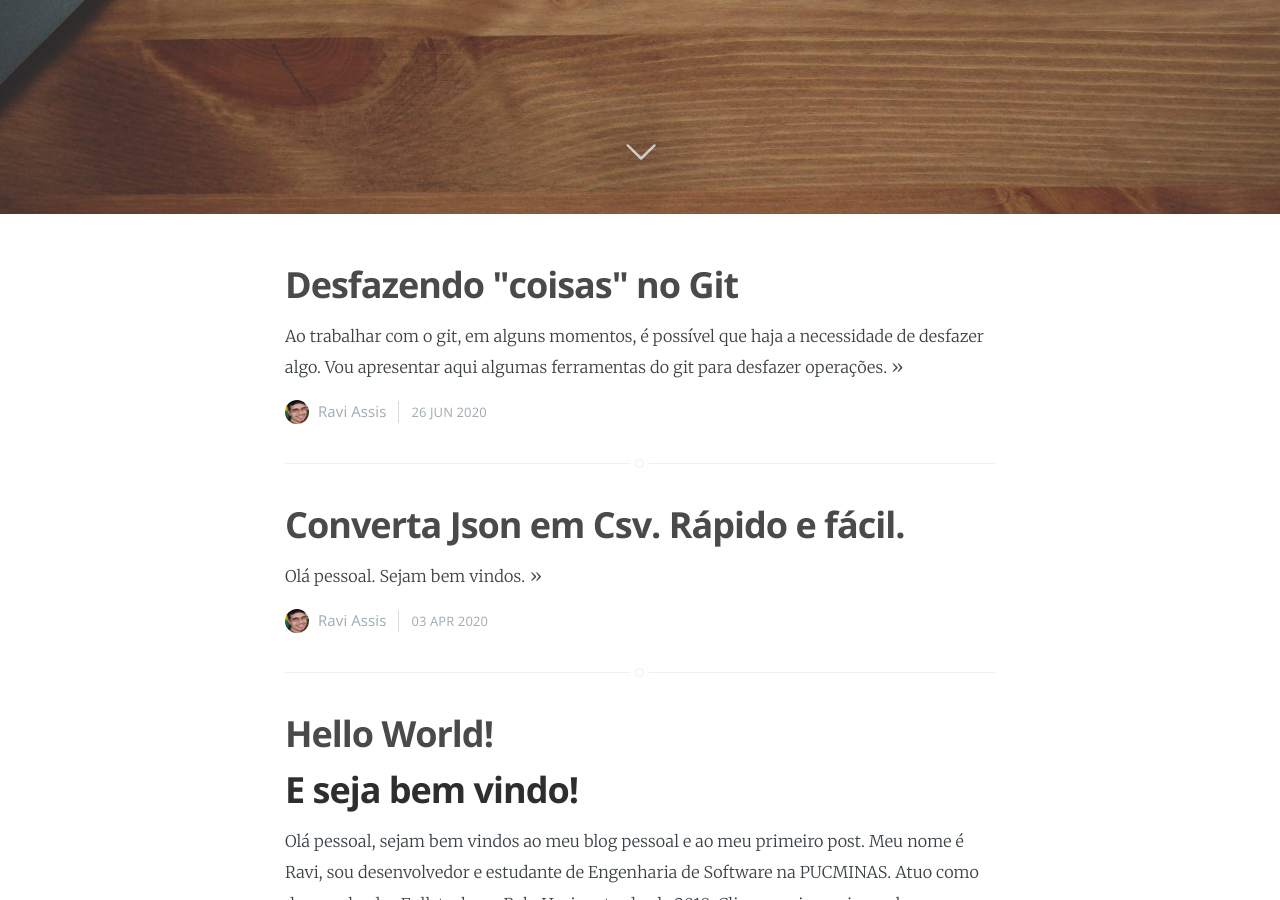
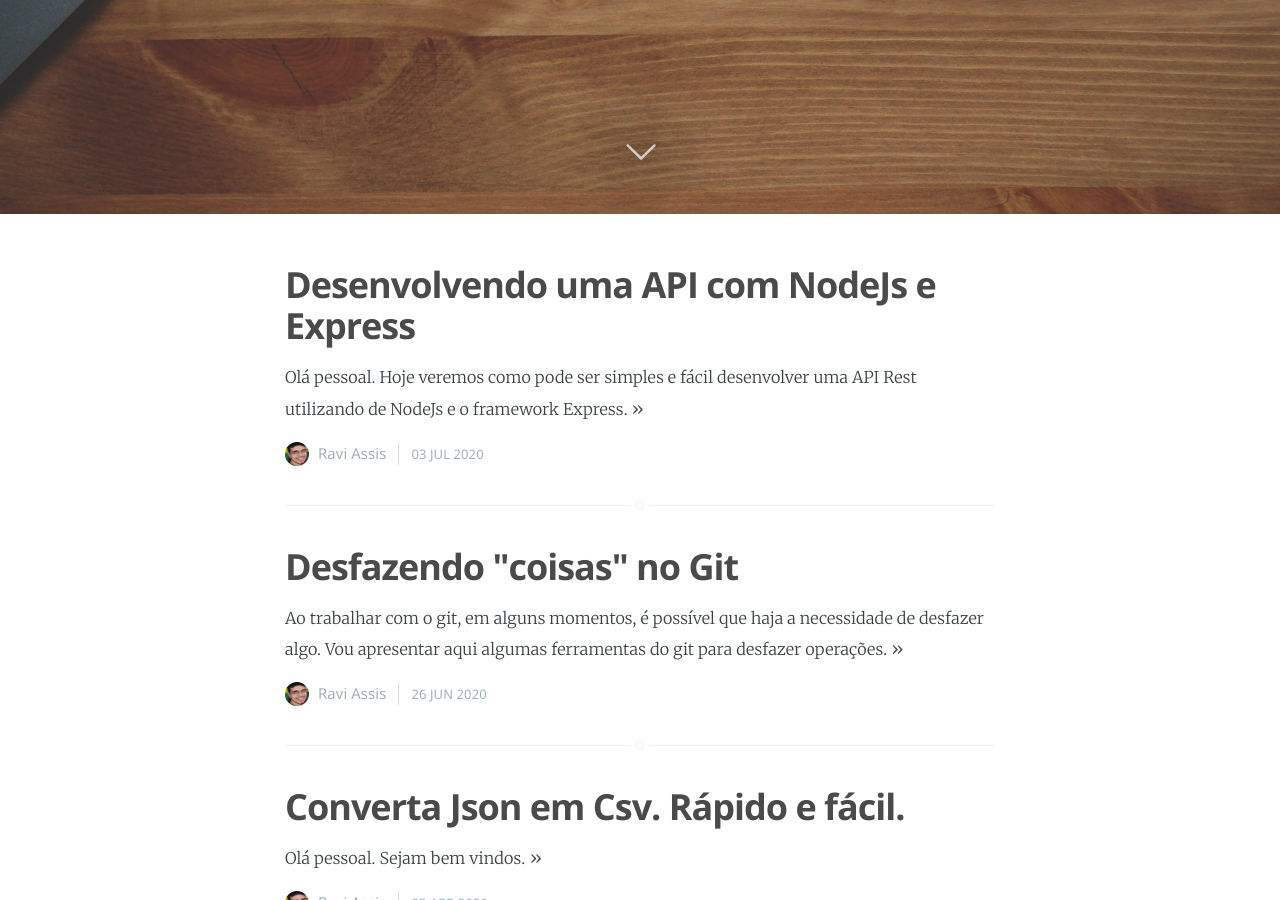
Before and after one commit to raviassis/raviassis.github.io, a Jekyll site: the page built from index.html, in a window 1280 px wide and 900 px high, scrolled down 686 px. Built offline with Jekyll 4.4.1, drawn with Linux system fonts in a browser that asks for light colours; the list of posts is cut into pages by our own code; some of the changed lines change nothing that is shown.

Commit message:
Artigo - Desenvolvendo uma api com nodejs e express

```diff
--- a/_config.yml
+++ b/_config.yml
@@ -11,6 +11,7 @@
 domain_name: 'https://raviassis.github.io/'
 google_analytics: 'UA-XXXXXXXX-X'
 gems: [jekyll-paginate]
+plugins: [jekyll-paginate]
 
 # Details for the RSS feed generator
 url:            'https://raviassis.github.io/'
--- /dev/null
+++ b/_posts/2020-06-28-desenvolvendo-uma-api-com-nodejs-e-express.html
@@ -0,0 +1,236 @@
+---
+layout: post
+title:  Desenvolvendo uma API com NodeJs e Express
+date:   2020-07-03 12:00:00
+---
+<p>
+    Olá pessoal. Hoje veremos como pode ser simples e fácil desenvolver uma API Rest utilizando de NodeJs e o framework
+    Express.
+</p>
+
+<p>
+    Antes de começar, vamos dar uma explicação rápida o que é cada um e como instalá-los.
+</p>
+
+<h2>O que é NodeJs?</h2>
+<p>
+    <a href="https://nodejs.org/pt-br/" target="_blank">NodeJs</a> é um ambiente de execução para JavaScript desenvolvido
+    com a engine V8 do Chrome. Ele foi projetado para o desenvolvimento de aplicações escaláveis em rede.
+</p>
+
+<h3>Instalação NodeJs</h3>
+<h4>Windows</h4>
+<p>
+    Acesse este <a href="https://nodejs.org/pt-br/download/" target="_blank">link</a> para acessar a página de downloads do
+    NodeJs. Baixe o instalador windows de acordo com a arquitetura do seu sistema (32 ou 64 bits).
+</p>
+
+<h4>Ubuntu</h4>
+<pre>
+# Using Ubuntu
+curl -sL https://deb.nodesource.com/setup_12.x | sudo -E bash -
+sudo apt-get install -y nodejs
+</pre>
+
+<h4>Outras distros Linux</h4>
+<p>
+    Neste <a href="https://nodejs.org/pt-br/download/package-manager/" target="_blank">link</a> à diversas opções de download
+    para outros sistemas. Você encontrará instaladores para diversas distros linux.
+</p>
+
+<h2>O que é Express</h2>
+<p>
+    O <a href="https://expressjs.com/pt-br/" target="_blank">Express</a> é um framework para aplicações web em node,
+    flexível e minimalista.
+</p>
+
+<h3>Instalação Express</h3>
+<p>
+    O Express é um pacote npm que instalamos como dependência nos projetos em nodejs. Vamos criar um projeto de exemplo
+    e instalá-lo como dependência.
+</p>
+<pre>
+$ mkdir example-express
+$ cd example-express
+</pre>
+<p>
+    Vamos inicializar o arquivo package.json em nosso projeto. Ele é o arquivo que armazena todas as dependências que um
+    pacote em node precisa. Saiba mais sobre package.json
+    <a href="https://docs.npmjs.com/files/package.json" target="_blank">aqui</a>.
+</p>
+<pre>
+$ npm init
+</pre>
+<p>
+    Será solicitado algumas informações como package name, version, description, etc. Vamos apenas confirmar as opções
+    padrão pressionando enter para cada solicitação.
+</p>
+<p>
+    Agora vamos instalar o Express.
+</p>
+<pre>
+$ npm install express
+</pre>
+
+<h4>Hello World Express</h4>
+<p>
+    Instalado o express no projeto, crie um arquivo index.js com o código abaixo.
+</p>
+<pre>
+var express = require('express');
+var app = express();
+
+app.get('/', function (req, res) {
+    res.send('Hello World!');
+});
+
+app.listen(3000, function () {
+    console.log('Example app listening on port 3000!');
+});
+</pre>
+<p>
+    O código acima inicia um servidor escutando a porta 3000. Ele irá retornar um ‘Hello World!’ para todas as
+    requisições na rota ‘/’.
+</p>
+<p>
+    Execute o código acima.
+</p>
+<pre>
+$ node index.js
+</pre>
+<p>
+    Acesse http://localhost:3000/ e verá a resposta do servidor express.
+</p>
+
+<h2>Mãos à obra.</h2>
+<p>
+    Para agilizar o processo, vamos utilizar o
+    <a href="https://expressjs.com/pt-br/starter/generator.html" target="_blank">Express Generator</a>. Ele irá
+    inicializar nossa api com uma estrutura básica.
+</p>
+<pre>
+$ npm i express-generator -g
+$ express --no-view node-express-api
+</pre>
+<p>
+    Acesse o diretório do projeto e instale as dependências.
+</p>
+<pre>
+$ cd node-express-api
+$ npm install
+</pre>
+<p>
+    Vamos executar a aplicação e ver se está tudo funcionando.
+</p>
+<pre>
+    $ npm start
+</pre>
+<p>
+    Acesse http://localhost:3000/. Veremos a página abaixo.
+    <img src="/assets/images/posts/2020-06-28-desenvolvendo-uma-api-com-nodejs-e-express/img01.png" alt="Página inicial Express">
+</p>
+<p>
+    Tudo certo. Agora vamos incluir uma rota na nossa api. Nossa rota será /games do tipo GET. A url completa será
+    http://localhost:3000/games.
+</p>
+<p>
+    Primeiro criaremos um arquivo Mock com os dados que iremos retornar na nossa api. Criem o arquivo data/gamesMock.json
+    com os dados abaixo.
+</p>
+<pre>
+[
+   {
+       "id": 1,
+       "name": "The last of us 2",
+       "price": 58.73
+   },
+   {
+       "id": 2,
+       "name": "Mortal Kombat 11",
+       "price": 63.99
+   },
+   {
+       "id": 3,
+       "name": "Monster Hunter",
+       "price": 46.19
+   },
+   {
+       "id": 4,
+       "name": "Cyberpunk 2077",
+       "price": 199.90
+   },
+   {
+       "id": 5,
+       "name": "Dead by Daylight",
+       "price": 14.79
+   }
+]
+</pre>
+<p>
+    Agora vamos criar nosso controlador para games em controllers/gameController.js
+</p>
+<pre>
+const gamesMock = require('../data/gamesMock.json');
+module.exports = {
+   getAll: (req, res) => {
+       res.status(200).json(gamesMock);
+   }
+}
+</pre>
+<p>
+    Agora precisamos configurar nossa rota. Crie o arquivo routes/games.js.
+</p>
+<pre>
+var express = require('express');
+var router = express.Router();
+const controller = require('../controllers/gameController');
+
+/* GET games listing. */
+router.get('/', controller.getAll);
+
+module.exports = router;
+</pre>
+<p>
+    Modifique o arquivo app.js para incluir a rota /games.
+</p>
+<pre>
+var express = require('express');
+var path = require('path');
+var cookieParser = require('cookie-parser');
+var logger = require('morgan');
+
+var indexRouter = require('./routes/index');
+var usersRouter = require('./routes/users');
+//import route games
+var gamesRouter = require('./routes/games');
+
+var app = express();
+
+app.use(logger('dev'));
+app.use(express.json());
+app.use(express.urlencoded({ extended: false }));
+app.use(cookieParser());
+app.use(express.static(path.join(__dirname, 'public')));
+
+app.use('/', indexRouter);
+app.use('/users', usersRouter);
+//config route
+app.use('/games', gamesRouter);
+
+module.exports = app;
+</pre>
+<p>
+    Execute novamente nossa api.
+</p>
+<pre>
+$ npm start
+</pre>
+<p>
+    Acesse http://localhost:3000/games. Nossa api irá retornar a listagem dos games em json.
+    <img src="/assets/images/posts/2020-06-28-desenvolvendo-uma-api-com-nodejs-e-express/img02.png" alt="Resposta da rota /games">
+</p>
+<p>
+    Pronto pessoal. Implementamos nossa api com nodejs e express. Aprendemos a instalar o node e o express,
+    a criar um projeto usando o express-generator, e aprendemos a criar uma nova rota em nossa api. Voltarei depois
+    com mais artigos onde iremos evoluir essa api. Até a próxima.
+</p>
```
Also changed, not shown: assets/images/posts/2020-06-28-desenvolvendo-uma-api-com-nodejs-e-express/img01.png (added), assets/images/posts/2020-06-28-desenvolvendo-uma-api-com-nodejs-e-express/img02.png (added).
